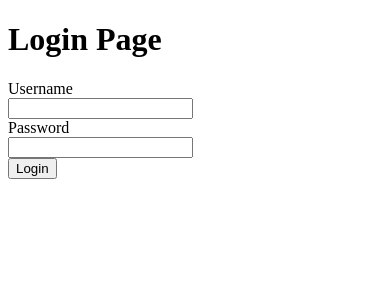
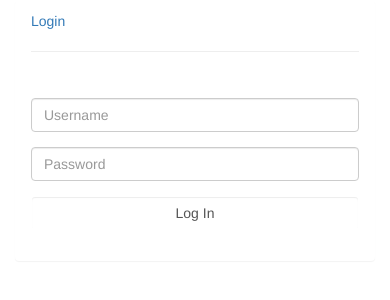
Before and after one commit to yusufrizalh/codeigniter-adminlte, a CodeIgniter app: page /ci_sample/ in a window 390 px wide. Shown: the top 300 px of the page. Run offline with CodeIgniter, Linux system fonts and the light colour scheme; some libraries are stand-ins or nearby versions.

Commit message:
codeigniter adminlte

```diff
--- a/application/views/login/index.php
+++ b/application/views/login/index.php
@@ -5,9 +5,14 @@
     <meta name="viewport" content="width=device-width, initial-scale=1.0">
     <meta http-equiv="X-UA-Compatible" content="ie=edge">
     <title>Halaman Login</title>
+
+    <!-- import bootstrap -->
+    <link href="//maxcdn.bootstrapcdn.com/bootstrap/3.3.0/css/bootstrap.min.css" rel="stylesheet" id="bootstrap-css">
+    <script src="//maxcdn.bootstrapcdn.com/bootstrap/3.3.0/js/bootstrap.min.js"></script>
+    <script src="//code.jquery.com/jquery-1.11.1.min.js"></script>
 </head>
 <body>
-    <h1>Login Page</h1>
+    <!-- <h1>Login Page</h1>
 
     <form method="POST" action="<?php echo base_url('login/login_action'); ?>">
         <label for="username">Username</label> <br>
@@ -17,6 +22,53 @@
         <input type="password" name="password"> <br>
 
         <input type="submit" value="Login">
-    </form>
+    </form> -->
+
+    <div class="container">
+    	<div class="row">
+			<div class="col-md-6 col-md-offset-3">
+				<div class="panel panel-login">
+					<div class="panel-heading">
+						<div class="row">
+							<div class="col-xs-6">
+								<a href="#" class="active" id="login-form-link">Login</a>
+							</div>
+						</div>
+						<hr>
+					</div>
+					<div class="panel-body">
+						<div class="row">
+							<div class="col-lg-12">
+								<form id="login-form" action="<?php echo base_url('login/login_action'); ?>" method="post" role="form" style="display: block;">
+									<div class="form-group">
+										<input type="text" name="username" id="username" tabindex="1" class="form-control" placeholder="Username" value="">
+									</div>
+									<div class="form-group">
+										<input type="password" name="password" id="password" tabindex="2" class="form-control" placeholder="Password">
+									</div>
+									<div class="form-group">
+										<div class="row">
+											<div class="col-sm-6 col-sm-offset-3">
+												<input type="submit" name="login-submit" id="login-submit" tabindex="4" class="form-control btn btn-login" value="Log In">
+											</div>
+										</div>
+									</div>
+									<!-- <div class="form-group">
+										<div class="row">
+											<div class="col-lg-12">
+												<div class="text-center">
+													<a href="#" tabindex="5" class="forgot-password">Forgot Password?</a>
+												</div>
+											</div>
+										</div>
+									</div> -->
+								</form>
+							</div>
+						</div>
+					</div>
+				</div>
+			</div>
+		</div>
+	</div>
 </body>
 </html>
```
